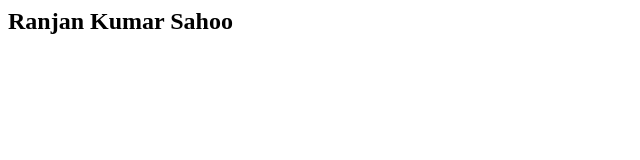
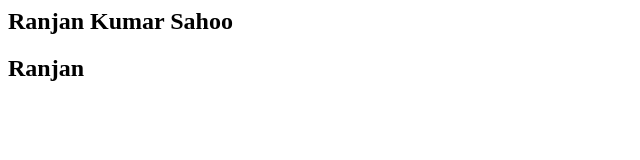
Before and after one commit to Ranjan21gg/ecommerce-website-clone, a plain HTML site: page index.html in a window 1280 px wide. Shown: the whole page, without its empty margins (0-640 px from the left). Drawn offline with Linux system fonts and the light colour scheme.

Commit message:
New Addition

```diff
--- a/index.html
+++ b/index.html
@@ -1 +1,2 @@
 <h2>Ranjan Kumar Sahoo</h2>
+<h2>Ranjan</h2>
```
